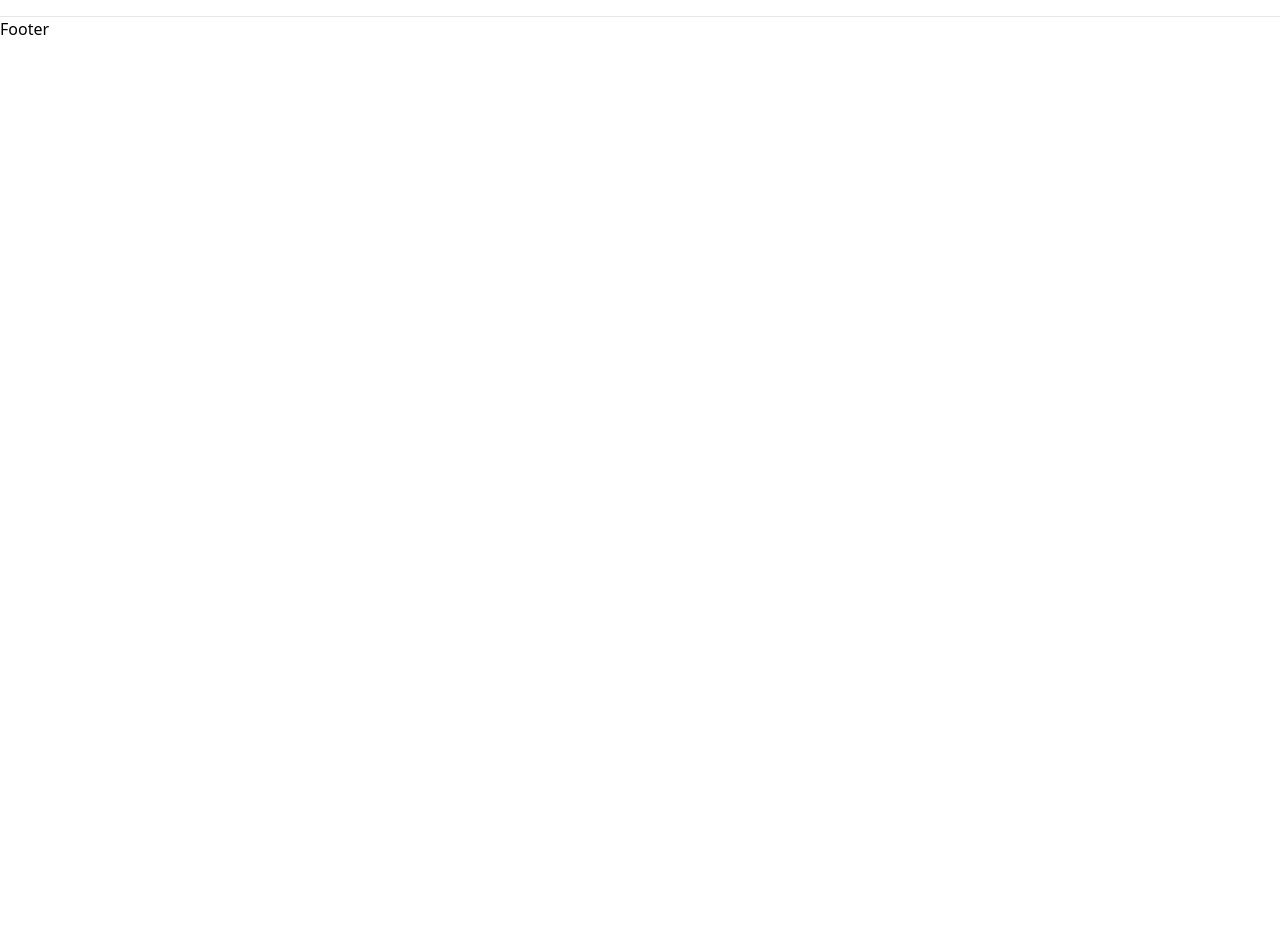
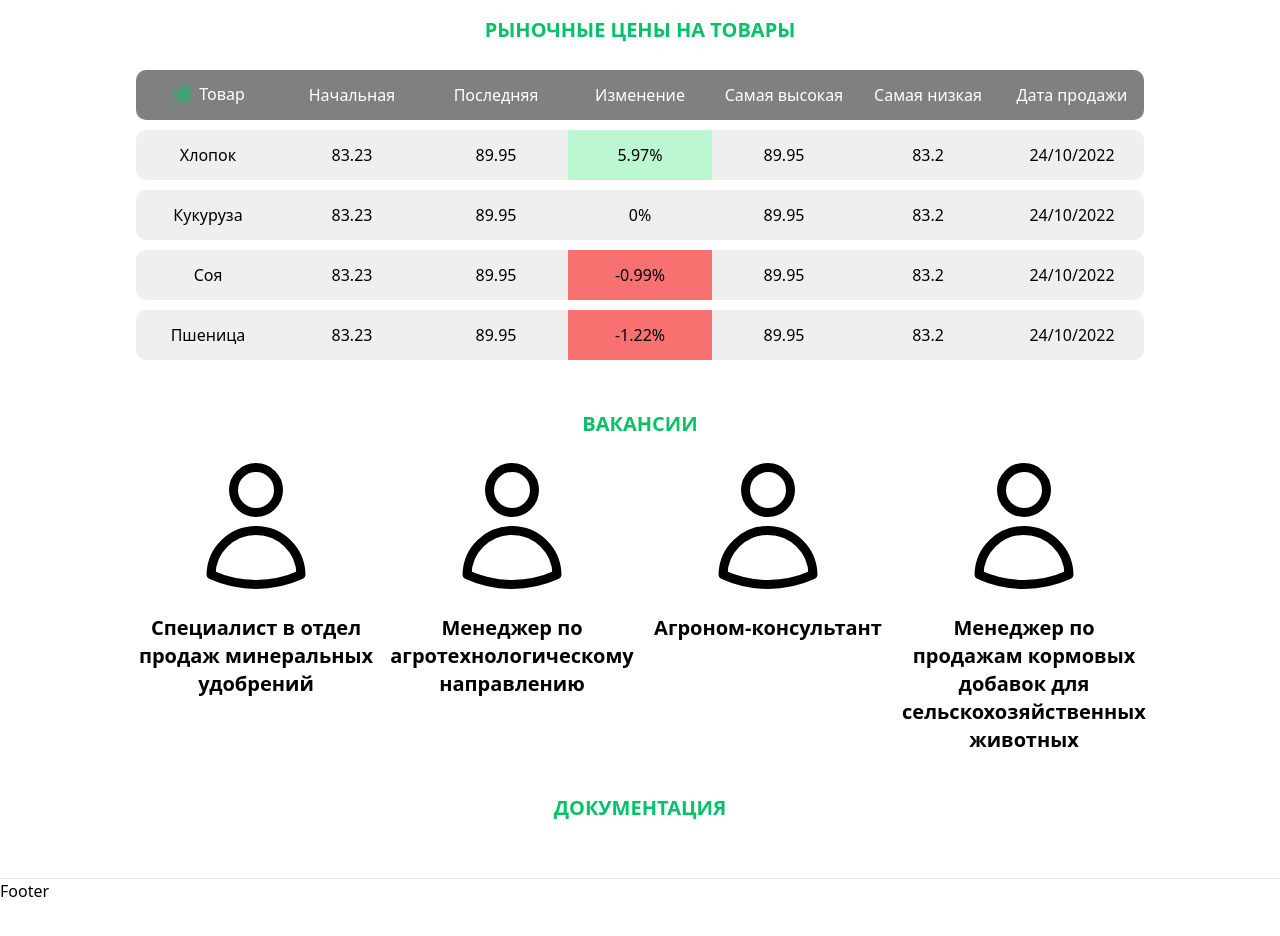
Before and after one commit to WouterLab/agriculture-react, a React (Create React App) app: page / in a window 1280 px wide. Shown: the part 760-1696 px from the top of the page. Before the commit the page ends 888 px from the top, so only its background shows below. Built offline with nearby package versions, Linux system fonts and the light colour scheme; the HTML template or start-up script is replaced by a standard one.

Commit message:
second part of page

```diff
--- /dev/null
+++ b/src/components/CurrentPrices.jsx
@@ -0,0 +1,117 @@
+import { ChartBarIcon } from "@heroicons/react/24/outline";
+import { useEffect, useState } from "react";
+import ProductBlock from "./ProductBlock";
+
+const CurrentPrices = () => {
+  const [products, setProducts] = useState([]);
+  useEffect(() => {
+    const data = [
+      {
+        id: 0,
+        title: "Хлопок",
+        firstPrice: 83.23,
+        lastPrice: 89.95,
+        changePrice: 5.97,
+        highestPrice: 89.95,
+        lowestPrice: 83.2,
+        sellDate: new Date()
+          .toLocaleString("en-GB", { timeZone: "UTC" })
+          .split(",")[0],
+      },
+      {
+        id: 1,
+        title: "Кукуруза",
+        firstPrice: 83.23,
+        lastPrice: 89.95,
+        changePrice: 0,
+        highestPrice: 89.95,
+        lowestPrice: 83.2,
+        sellDate: new Date()
+          .toLocaleString("en-GB", { timeZone: "UTC" })
+          .split(",")[0],
+      },
+      {
+        id: 2,
+        title: "Соя",
+        firstPrice: 83.23,
+        lastPrice: 89.95,
+        changePrice: -0.99,
+        highestPrice: 89.95,
+        lowestPrice: 83.2,
+        sellDate: new Date()
+          .toLocaleString("en-GB", { timeZone: "UTC" })
+          .split(",")[0],
+      },
+      {
+        id: 3,
+        title: "Пшеница",
+        firstPrice: 83.23,
+        lastPrice: 89.95,
+        changePrice: -1.22,
+        highestPrice: 89.95,
+        lowestPrice: 83.2,
+        sellDate: new Date()
+          .toLocaleString("en-GB", { timeZone: "UTC" })
+          .split(",")[0],
+      },
+    ];
+    setProducts(data);
+  }, []);
+  return (
+    <>
+      <div className='flex flex-wrap lg:hidden w-5/6 gap-2 justify-center'>
+        {products.map((product) => (
+          <ProductBlock
+            key={product.id}
+            title={product.title}
+            firstPrice={product.firstPrice}
+            lastPrice={product.lastPrice}
+            changePrice={product.changePrice}
+            highestPrice={product.highestPrice}
+            lowestPrice={product.lowestPrice}
+            sellDate={product.sellDate}
+          />
+        ))}
+      </div>
+
+      <table className='hidden lg:table'>
+        <tbody>
+          <tr>
+            <th>
+              <ChartBarIcon className='w-5 inline-block mr-2 mb-1 text-[#06C167]' />
+              Товар
+            </th>
+            <th>Начальная</th>
+            <th>Последняя</th>
+            <th>Изменение</th>
+            <th>Самая высокая</th>
+            <th>Самая низкая</th>
+            <th>Дата продажи</th>
+          </tr>
+          {products.map((product) => (
+            <tr key={product.id}>
+              <td>{product.title}</td>
+              <td>{product.firstPrice}</td>
+              <td>{product.lastPrice}</td>
+              <td
+                className={`${
+                  product.changePrice > 0
+                    ? "bg-green-200"
+                    : product.changePrice < 0
+                    ? "bg-red-400"
+                    : null
+                }`}>
+                {product.changePrice}%
+              </td>
+              <td>{product.highestPrice}</td>
+              <td>{product.lowestPrice}</td>
+              <td>{product.sellDate}</td>
+            </tr>
+          ))}
+        </tbody>
+      </table>
+    </>
+  );
+};
+
+export default CurrentPrices;
--- a/src/components/HomePage/NewsBlock.jsx
+++ b/src/components/HomePage/NewsBlock.jsx
@@ -1,9 +1,9 @@
 import NewsItem from "./NewsItem";
 
-const HomeNewsBlock = () => {
+const NewsBlock = () => {
   const data = [
     {
-      id: 1,
+      id: 0,
       title:
         "Выставка «Золотая осень — 2022» представляет главные достижения российского АПК",
       date: new Date()
@@ -11,7 +11,7 @@ const HomeNewsBlock = () => {
         .split(",")[0],
     },
     {
-      id: 2,
+      id: 1,
       title:
         "Больше фермеров сажают покровные культуры для повышения урожайности и здоровья почвы",
       date: new Date()
@@ -19,7 +19,7 @@ const HomeNewsBlock = () => {
         .split(",")[0],
     },
     {
-      id: 3,
+      id: 2,
       title:
         "Экономический эффект от использования искусственного интеллекта в АПК достигает десятков процентов",
       date: new Date()
@@ -34,14 +34,14 @@ const HomeNewsBlock = () => {
       </h2>
       <div className='w-full'>
         {data.map((news) => (
-          <>
-            <NewsItem key={news.id} news={news} />
+          <div key={news.id}>
+            <NewsItem news={news} />
             <hr className='w-full mb-2' />
-          </>
+          </div>
         ))}
       </div>
     </div>
   );
 };
 
-export default HomeNewsBlock;
+export default NewsBlock;
--- a/src/components/Layout.jsx
+++ b/src/components/Layout.jsx
@@ -1,3 +1,4 @@
+import { motion, AnimatePresence } from "framer-motion";
 import Footer from "./Footer";
 import Header from "./Header";
 
@@ -5,7 +6,15 @@ const Layout = ({ children }) => {
   return (
     <>
       <Header />
-      <div className='mt-32'>{children}</div>
+      <AnimatePresence>
+        <motion.div
+          initial={{ opacity: 0 }}
+          animate={{ opacity: 1 }}
+          exit={{ opacity: 0 }}
+          className='mt-32'>
+          {children}
+        </motion.div>
+      </AnimatePresence>
       <Footer />
     </>
   );
--- /dev/null
+++ b/src/components/ProductBlock.jsx
@@ -0,0 +1,38 @@
+import { ChartBarIcon } from "@heroicons/react/24/outline";
+
+const ProductBlock = ({
+  title,
+  firstPrice,
+  lastPrice,
+  changePrice,
+  highestPrice,
+  lowestPrice,
+  sellDate,
+}) => {
+  return (
+    <div className='bg-neutral-500 text-white rounded-2xl w-[49%] p-4'>
+      <div className='flex'><ChartBarIcon className='w-5 inline-block mr-2 text-[#06C167]' />{" "}
+      <p className='text-[#06C167] font-semibold text-xl'>{title}</p></div>
+      <p>Начальная цена: {firstPrice}</p>
+      <p>Последняя цена: {lastPrice}</p>
+      <p>
+        Изменение цены:{" "}
+        <span
+          className={`${
+            changePrice > 0
+              ? "text-green-300"
+              : changePrice < 0
+              ? "text-red-400"
+              : null
+          }`}>
+          {changePrice}
+        </span>
+      </p>
+      <p>Самая высокая цена: {highestPrice}</p>
+      <p>Самая низкая цена: {lowestPrice}</p>
+      <p>Дата продажи: {sellDate}</p>
+    </div>
+  );
+};
+
+export default ProductBlock;
--- /dev/null
+++ b/src/components/Vacancy.jsx
@@ -0,0 +1,37 @@
+import { useEffect, useState } from "react";
+import VacancyItem from "./VacancyItem";
+
+const Vacancy = () => {
+  const [vacancies, setVacancies] = useState([]);
+  useEffect(() => {
+    const data = [
+      {
+        id: 0,
+        title: "Специалист в отдел продаж минеральных удобрений",
+      },
+      {
+        id: 1,
+        title: "Менеджер по агротехнологическому направлению",
+      },
+      {
+        id: 2,
+        title: "Агроном-консультант",
+      },
+      {
+        id: 3,
+        title:
+          "Менеджер по продажам кормовых добавок для сельскохозяйственных животных",
+      },
+    ];
+    setVacancies(data);
+  }, []);
+  return (
+    <div className='flex items-center md:items-start md:justify-center flex-col md:flex-row w-full'>
+      {vacancies.map((vacancy) => (
+        <VacancyItem key={vacancy.id} title={vacancy.title} />
+      ))}
+    </div>
+  );
+};
+
+export default Vacancy;
--- /dev/null
+++ b/src/components/VacancyItem.jsx
@@ -0,0 +1,12 @@
+import { UserIcon } from "@heroicons/react/24/outline";
+
+const VacancyItem = ({ title }) => {
+  return (
+    <div className='flex flex-col w-4/5 md:w-1/5 cursor-pointer mb-4 items-center'>
+      <UserIcon className='w-36 mb-4' />
+      <h3 className='text-center text-xl md:text-base lg:text-xl font-semibold'>{title}</h3>
+    </div>
+  );
+};
+
+export default VacancyItem;
--- a/src/index.css
+++ b/src/index.css
@@ -3,12 +3,64 @@
 @tailwind utilities;
 
 ::-webkit-scrollbar {
-    width: 10px;
-    border-radius: 5px;
+  width: 10px;
+  border-radius: 5px;
 }
 
 ::-webkit-scrollbar-thumb {
-    width: 10px;
-    border-radius: 5px;
-    background: #06c167b8;
+  width: 10px;
+  border-radius: 5px;
+  background: #06c167b8;
 }
+
+table {
+  table-layout: fixed;
+  width: 100%;
+  max-width: 130px;
+  border-collapse: separate;
+  border-spacing: 0 10px;
+}
+
+tr {
+  margin-bottom: 15px;
+}
+
+td:first-child,
+th:first-child {
+  border-top-left-radius: 10px;
+}
+td:last-child,
+th:last-child {
+  border-top-right-radius: 10px;
+}
+td:first-child,
+th:first-child {
+  border-bottom-left-radius: 10px;
+}
+td:last-child,
+th:last-child {
+  border-bottom-right-radius: 10px;
+}
+
+th {
+  cursor: pointer;
+  font-weight: 500;
+  color: white;
+  background: gray;
+  width: 9rem;
+  height: 50px;
+  text-align: center;
+  overflow: hidden;
+  white-space: nowrap;
+}
+
+td {
+  cursor: pointer;
+  color: black;
+  background: rgb(239, 239, 239);
+  width: 9rem;
+  height: 50px;
+  text-align: center;
+  overflow: hidden;
+  white-space: nowrap;
+}
--- a/src/pages/HomePage.jsx
+++ b/src/pages/HomePage.jsx
@@ -1,17 +1,42 @@
-import HomeNewsBlock from '../components/HomePage/NewsBlock';
+import CurrentPrices from "../components/CurrentPrices";
+import HomeNewsBlock from "../components/HomePage/NewsBlock";
 import Layout from "../components/Layout";
+import Vacancy from "../components/Vacancy";
 
 const HomePage = () => {
   return (
     <Layout>
       <div className='flex flex-col lg:flex-row w-full mb-12'>
         <div className='w-full lg:w-1/2 lg:ml-28 flex flex-col items-start p-12 lg:p-0'>
-          <h1 className='font-bold text-3xl md:text-4xl lg:text-5xl xl:text-6xl text-[#1D1D1F] mb-9'>Агропромышленный комплекс</h1>
+          <h1 className='font-bold text-3xl md:text-4xl lg:text-5xl xl:text-6xl text-[#1D1D1F] mb-9'>
+            Агропромышленный комплекс
+          </h1>
           <HomeNewsBlock />
         </div>
         <div className='w-full lg:w-1/2 flex justify-center'>
-          <img className='h-[400px] md:h-[500px] xl:h-[600px]' src='HomePage/home-image.png' alt='plants' />
+          <img
+            className='h-[400px] md:h-[500px] xl:h-[600px]'
+            src='HomePage/home-image.png'
+            alt='plants'
+          />
         </div>
+      </div>
+      <div className='flex flex-col items-center w-full mb-10'>
+        <h2 className='text-[#06C167] font-bold text-xl uppercase mb-4'>
+          Рыночные цены на товары
+        </h2>
+        <CurrentPrices />
+      </div>
+      <div className='flex flex-col items-center w-full mb-6'>
+        <h2 className='text-[#06C167] font-bold text-xl uppercase mb-4'>
+          Вакансии
+        </h2>
+        <Vacancy />
+      </div>
+      <div className='flex flex-col items-center w-full mb-10'>
+        <h2 className='text-[#06C167] font-bold text-xl uppercase mb-4'>
+          Документация
+        </h2>
       </div>
     </Layout>
   );
```
